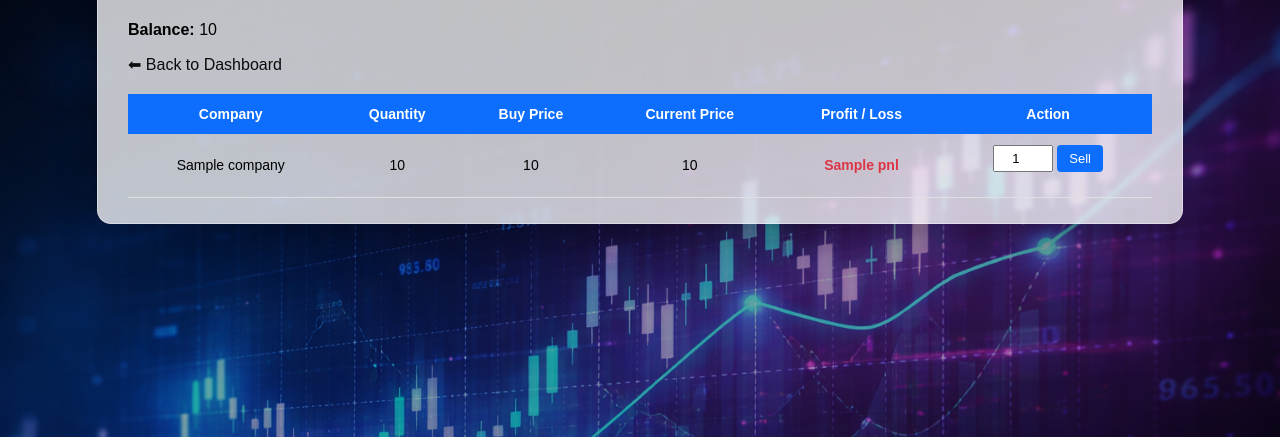
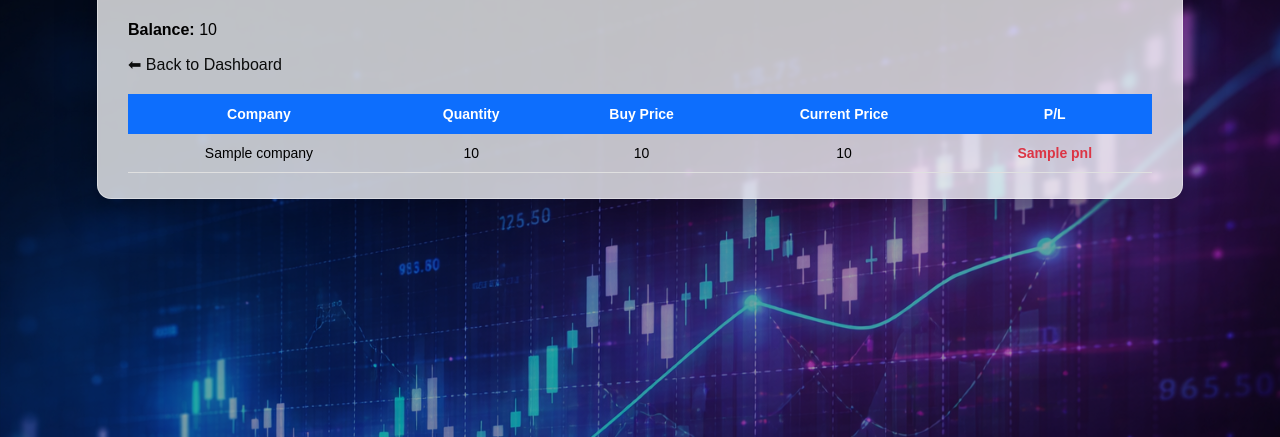
Before and after one commit to sujalbagade02/stock-trading-dashboard, a Flask app: template templates/portfolio.html in a window 1280 px wide. Shown: the part 123-560 px from the top of the page. Run offline with Flask 3, Linux system fonts and the light colour scheme; the template is opened without the code that fills it: most values are stand-ins (such as "Sample title", 1, 10 or a date in 2020).

Commit message:
updated portfolioo
Shortened Profit/Loss column header and removed sell action form.

```diff
--- a/templates/portfolio.html
+++ b/templates/portfolio.html
@@ -14,8 +14,7 @@
             <th>Quantity</th>
             <th>Buy Price</th>
             <th>Current Price</th>
-            <th>Profit / Loss</th>
-            <th>Action</th>
+            <th>P/L</th>
         </tr>
 
         {% for p in portfolio %}
@@ -24,30 +23,8 @@
             <td>{{ p.quantity }}</td>
             <td>{{ p.buy_price }}</td>
             <td>{{ p.current_price }}</td>
-
             <td class="{% if p.pnl >= 0 %}profit{% else %}loss{% endif %}">
-                {% if p.pnl >= 0 %}
-                    +{{ p.pnl }}
-                {% else %}
-                    {{ p.pnl }}
-                {% endif %}
-            </td>
-
-            <td>
-                <form method="POST" action="/sell/{{ p.company }}">
-                    <input type="number"
-                           name="quantity"
-                           min="1"
-                           max="{{ p.quantity }}"
-                           value="1"
-                           required>
-
-                    <input type="hidden"
-                           name="sell_price"
-                           value="{{ p.current_price }}">
-
-                    <button type="submit">Sell</button>
-                </form>
+                {{ p.pnl }}
             </td>
         </tr>
         {% endfor %}
```
